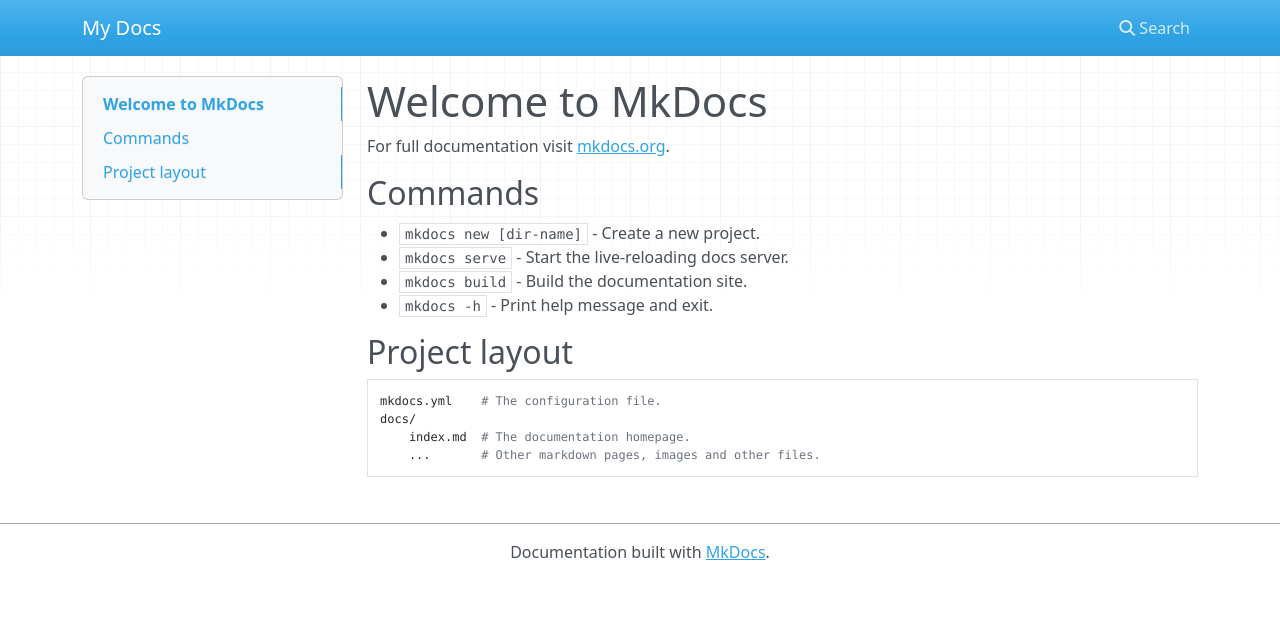
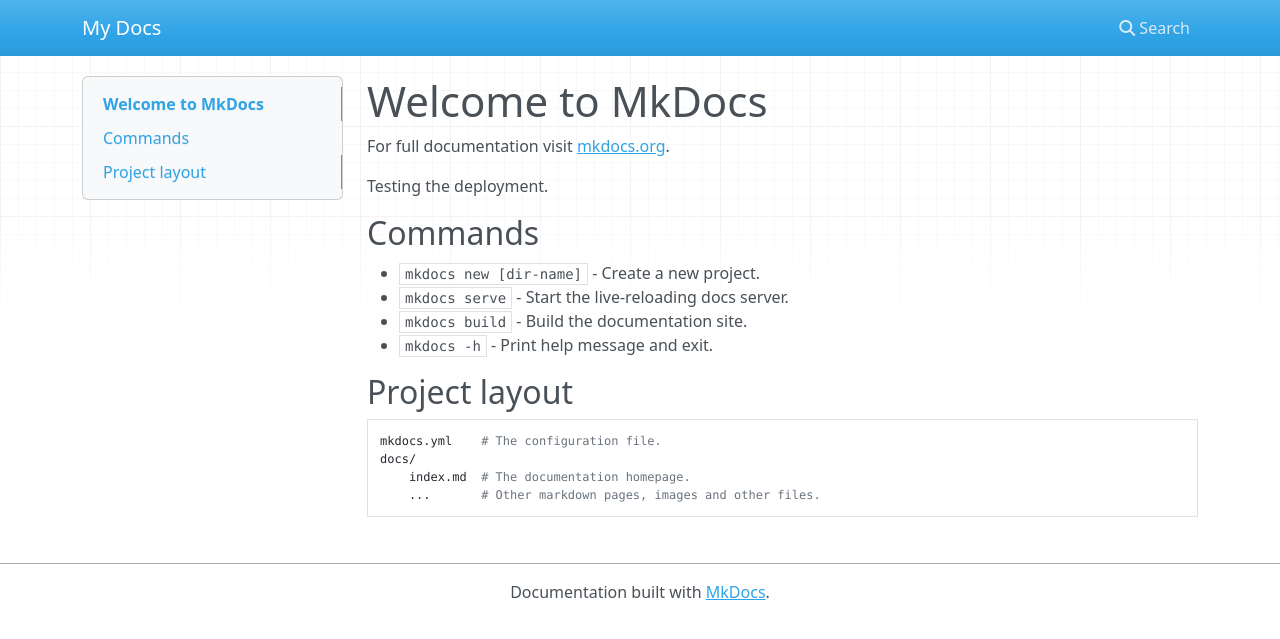
Before and after one commit to lortega/luchus-dev, an MkDocs documentation site: the page built from docs/index.md, in a window 1280 px wide. Shown: the top 639 px of the page. Built offline with MkDocs 1.6.1, drawn with Linux system fonts in a browser that asks for light colours; nearby versions of some CDN libraries.

Commit message:
Testing the deployment

```diff
--- a/docs/index.md
+++ b/docs/index.md
@@ -1,6 +1,8 @@
 # Welcome to MkDocs
 
 For full documentation visit [mkdocs.org](https://www.mkdocs.org).
+
+Testing the deployment.
 
 ## Commands
 
```
